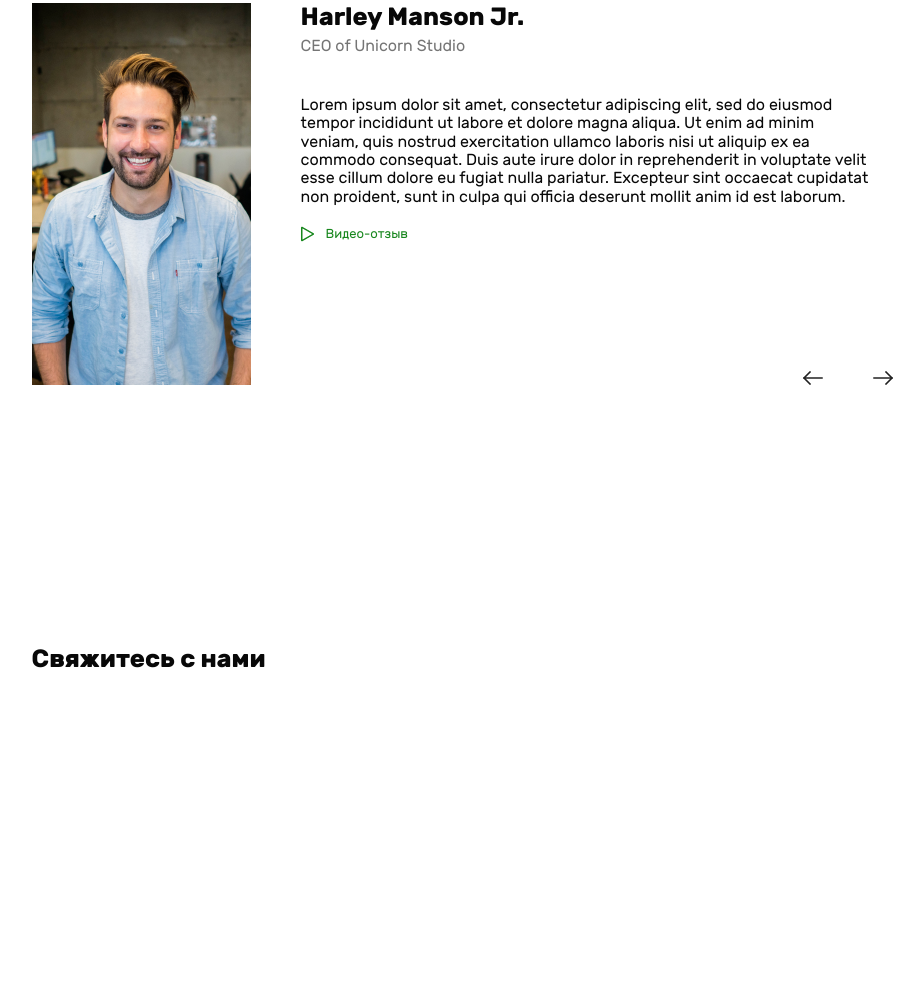
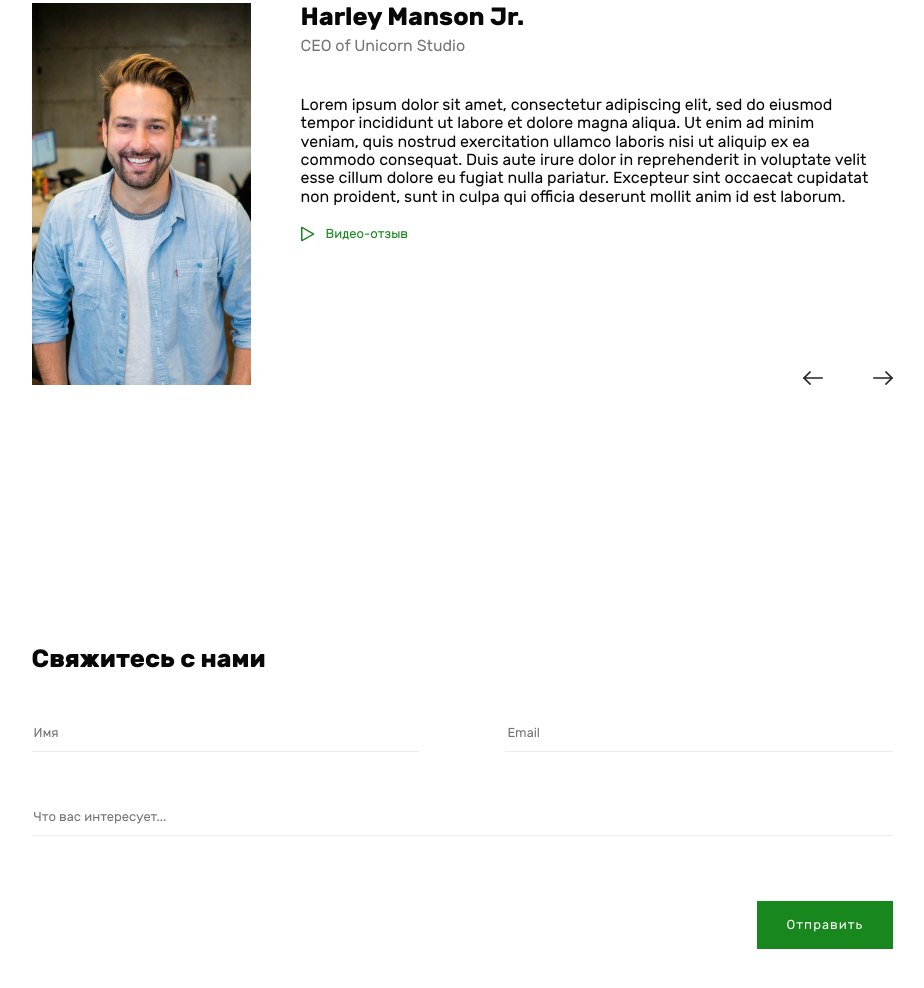
Before and after one commit to Max98002/clever, a plain HTML site: page src/index.html in a window 1280 px wide. Shown: the part 2740-3728 px from the top of the page, without its empty margins (337-1261 px from the left). Before the commit the page ends 3463 px from the top, so only its background shows below. Drawn offline with Linux system fonts and the light colour scheme.

Commit message:
add new blocks form+ adaptiv

```diff
--- a/src/index.html
+++ b/src/index.html
@@ -146,7 +146,7 @@
     <!-- /.section slogan -->
     <section class="section team">
       <div class="section-nav">
-        <span class="section-nav__text">Как мы работаем</span>
+        <span class="section-nav__text">Отзывы клиентов</span>
         <span class="section-nav__line"></span>
       </div>
       <div class="team-wrap">
@@ -197,6 +197,32 @@
     <!-- /.section team -->
     <section class="section contact">
       <h2 class="section-title plan__title">Свяжитесь с нами</h2>
+      <!-- section-title plan__title -->
+      <div class="contact-wrap">
+        <form action="#" class="form contact-form">
+          <div class="contact-form__row">
+            <div class="input__group">
+              <input type="text" class="input contact-form__input" placeholder="Имя">
+            </div>
+            <!-- /.input__group -->
+            <div class="input__group">
+              <input type="text" class="input contact-form__input" placeholder="Email">
+            </div>
+            <!-- /.input__group -->
+          </div>
+          <!-- /.row -->
+          <div class="contact-form__row">
+            <div class="input__group_long">
+              <input type="text" class="input contact-form__input" placeholder="Что вас интересует...">
+            </div>
+            <!-- /.textarea__group -->
+          </div>
+          <!-- /.row -->
+          <button class="button contact-form__button" method="POST">Отправить</button>
+        </form>
+        <!-- /.form contact-form -->
+      </div>
+      <!-- /.contact-wrap -->
     </section>
     <!-- /.section contact -->
   </main>
--- a/src/sass/_interface.sass
+++ b/src/sass/_interface.sass
@@ -53,3 +53,23 @@ body
   .section
     &-title
       font-size: 20px
+.input
+  padding-bottom: 10px
+  font-size: 13px
+  border: none
+  border-bottom: 1px solid #ececec
+  color: $color-menu
+  &__group
+    flex-basis: 45%
+    margin-bottom: 55px
+    &_long
+      flex-basis: 100%
+      margin-bottom: 65px
+@media (max-width: 575.98px)
+  .input
+    &__group
+      width: 100%
+      margin-bottom: 45px
+      &_long
+        width: 100%
+        margin-bottom: 30px
--- /dev/null
+++ b/src/sass/blocks/_contact.sass
@@ -0,0 +1,35 @@
+.contact
+  margin-bottom: 300px
+  &-wrap
+    +width
+    margin-left: auto
+  &-form
+    display: flex
+    flex-direction: column
+    &__row
+      display: flex
+      justify-content: space-between
+      align-items: center
+    &__input
+      width: 100%
+    &__button
+      margin-left: auto
+      width: 136px
+      height: 48px
+      font-size: 13px
+      border: none
+      color: $color-white
+      &:hover
+        background-color: darken(desaturate(adjust-hue($color-green, -1), 0.58), 5.69)
+      &:active
+        background-color: $color-active
+@media (max-width: 767.98px)
+  .contact
+    margin-bottom: 190px
+    &-wrap
+      max-width: 100%
+@media (max-width: 575.98px)
+  .contact
+    &-form
+      &__row
+        flex-direction: column
--- a/src/sass/blocks/_hero.sass
+++ b/src/sass/blocks/_hero.sass
@@ -39,6 +39,7 @@
       display: block
     &__title
       margin-bottom: 44px
+      line-height: 32.5px
 @media (max-width: 575.98px)
   .hero
     &::before
--- a/src/sass/blocks/_services.sass
+++ b/src/sass/blocks/_services.sass
@@ -40,6 +40,7 @@
       +reg
 @media (max-width: 767.98px)
   .services
+    margin-bottom: 160px
     &-wrap
       max-width: 100%
 @media (max-width: 575.98px)
--- a/src/sass/blocks/_slogan.sass
+++ b/src/sass/blocks/_slogan.sass
@@ -39,6 +39,7 @@
         border-color: #18871e
 @media (max-width: 767.98px)
   .slogan
+    margin-bottom: 160px
     &__title
       margin-bottom: 30px
     &-wrap
--- a/src/sass/blocks/_team.sass
+++ b/src/sass/blocks/_team.sass
@@ -76,6 +76,7 @@
           width: 100%
 @media (max-width: 767.98px)
   .team
+    margin-bottom: 160px
     &-wrap
       max-width: 100%
       margin-left: 0
--- a/src/sass/style.sass
+++ b/src/sass/style.sass
@@ -10,5 +10,6 @@
 @import 'blocks/plan'
 @import 'blocks/slogan'
 @import 'blocks/team'
+@import 'blocks/contact'
 
 @import 'nav'
```
Also changed, not shown: src/css/style.css, 1 other file.
